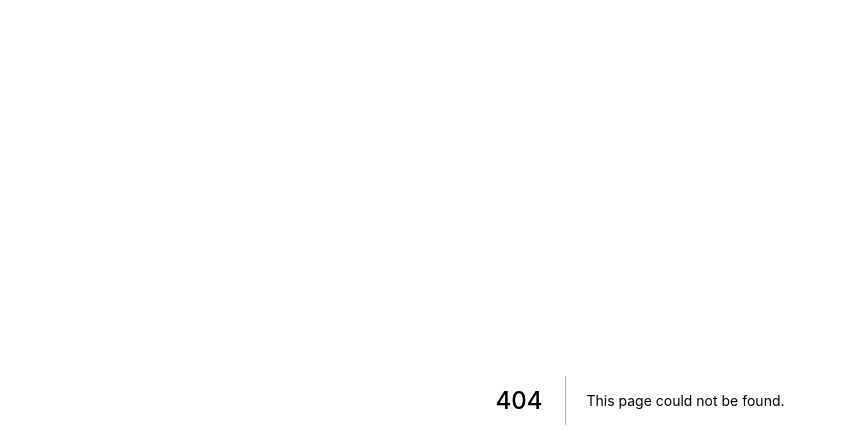
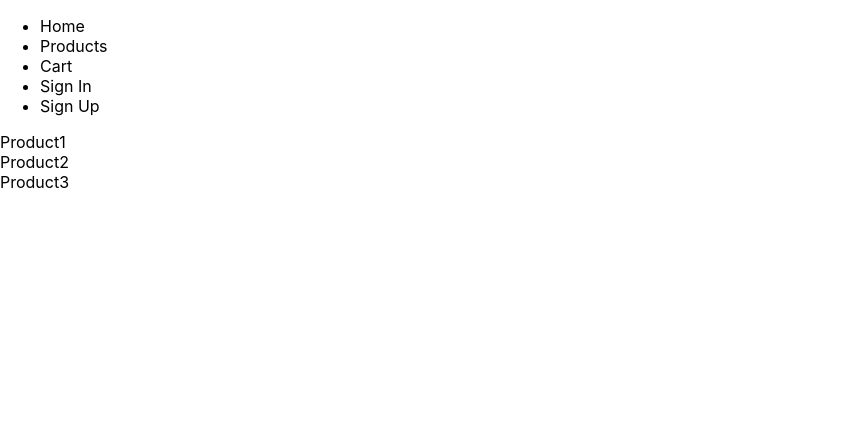
Before and after one commit to alohadancemeow/next-apollo, a Next.js app: page /products in a window 1280 px wide. Before the commit this address had no page. Shown: the top 448 px of the page, without its empty margins (0-846 px from the left). Built offline with nearby package versions, Linux system fonts and the light colour scheme.

Commit message:
create pages

```diff
--- /dev/null
+++ b/components/Nav.jsx
@@ -0,0 +1,38 @@
+import React from 'react'
+import Link from 'next/link'
+
+const Nav = () => {
+    return (
+        <nav>
+            <ul>
+                <li>
+                    <Link href="/">
+                        <a>Home</a>
+                    </Link>
+                </li>
+                <li>
+                    <Link href="/products">
+                        <a>Products</a>
+                    </Link>
+                </li>
+                <li>
+                    <Link href="/cart">
+                        <a>Cart</a>
+                    </Link>
+                </li>
+                <li>
+                    <Link href="/signin">
+                        <a>Sign In</a>
+                    </Link>
+                </li>
+                <li>
+                    <Link href="/signup">
+                        <a>Sign Up</a>
+                    </Link>
+                </li>
+            </ul>
+        </nav>
+    )
+}
+
+export default Nav
--- /dev/null
+++ b/components/PageLaout.jsx
@@ -0,0 +1,22 @@
+import React from 'react'
+import Head from 'next/head'
+import Nav from './Nav'
+
+const PageLaout = ({ children }) => {
+    return (
+        <div>
+            <Head>
+                <title>Create Next App</title>
+                <meta name="description" content="Generated by create next app" />
+                <link rel="icon" href="/favicon.ico" />
+            </Head>
+
+            <Nav />
+
+            {children}
+
+        </div>
+    )
+}
+
+export default PageLaout
--- a/pages/_app.js
+++ b/pages/_app.js
@@ -1,7 +1,13 @@
 import '../styles/globals.css'
 
+import PageLaout from '../components/PageLaout'
+
 function MyApp({ Component, pageProps }) {
-  return <Component {...pageProps} />
+  return (
+    <PageLaout>
+      <Component {...pageProps} />
+    </PageLaout>
+  )
 }
 
 export default MyApp
--- /dev/null
+++ b/pages/products/index.js
@@ -0,0 +1,41 @@
+import React from 'react'
+import Link from 'next/link'
+
+const fakeData = [
+    {
+        id: 1,
+        desc: 'Product1',
+        price: 150.00
+    },
+    {
+        id: 2,
+        desc: 'Product2',
+        price: 150.00
+    },
+    {
+        id: 3,
+        desc: 'Product3',
+        price: 150.00
+    },
+]
+
+
+const products = () => {
+    return (
+        <div>
+            {fakeData.map(item => (
+                <Link
+                    key={item.id}
+                    href="/products[productId]"
+                    as={`products/${item.id}`}
+                >
+                    <a>
+                        <div>{item.desc}</div>
+                    </a>
+                </Link>
+            ))}
+        </div>
+    )
+}
+
+export default products
```
Also changed, not shown: pages/cart.js (added, +11 -0 lines), pages/index.js (+5 -64 lines), pages/products/[productId].js (added, +14 -0 lines), pages/signin.js (added, +11 -0 lines), pages/signup.js (added, +11 -0 lines).
